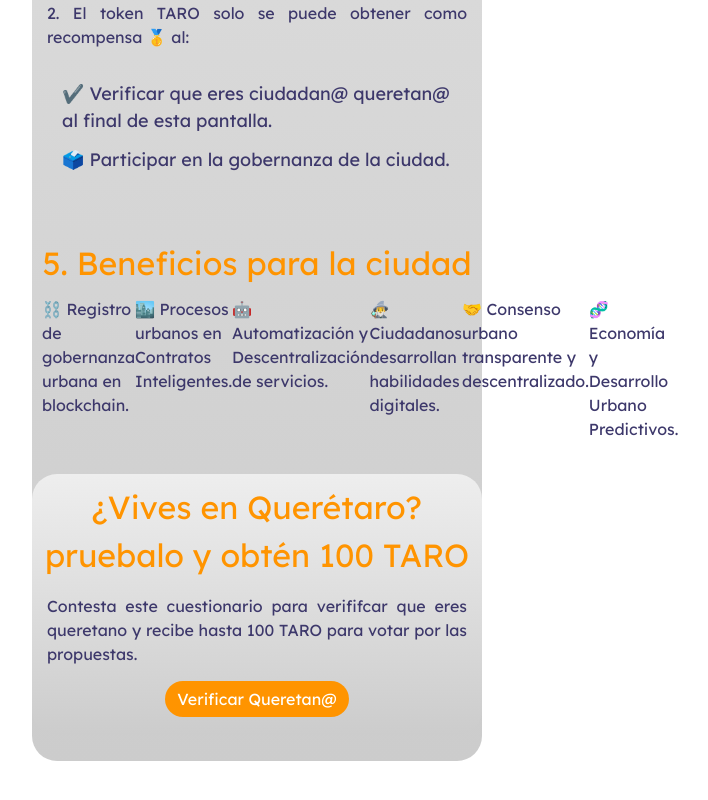
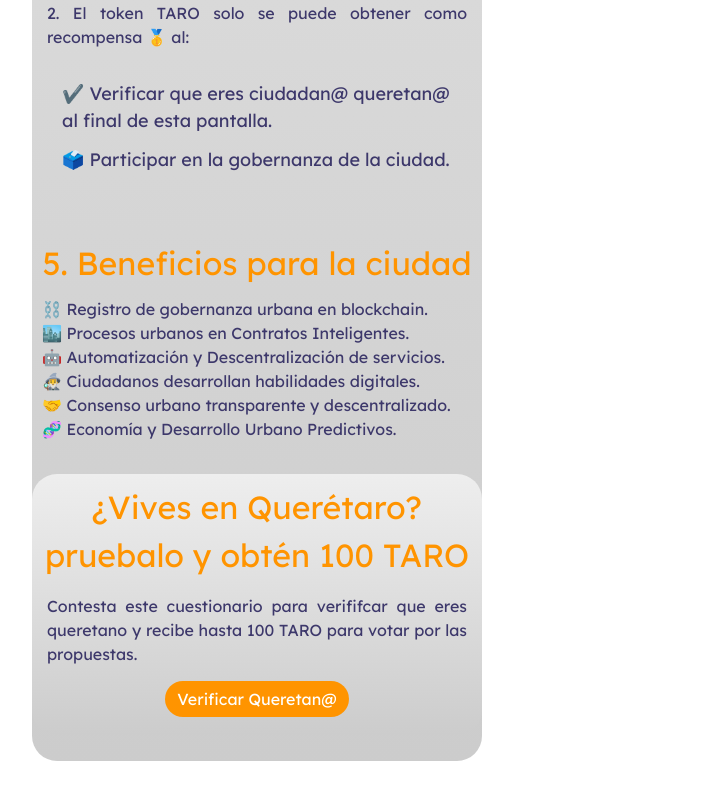
Before and after one commit to zenbitETH/Ciudades-DAO, a React (Create React App) app in the folder frontend/: page /about in a window 1280 px wide. Shown: the part 1334-2134 px from the top of the page, without its empty margins (383-1091 px from the left). Built offline with nearby package versions, Linux system fonts and the light colour scheme.

Commit message:
Logo and about update

```diff
--- a/frontend/src/styles/Home.css
+++ b/frontend/src/styles/Home.css
@@ -83,7 +83,6 @@ button:disabled {
 .text-medium-left {
   font-size: 1rem !important;
   text-align: left !important;
-  display: flex !important;
   justify-content: left !important;
   align-content: left !important;
   align-items: left !important;
```
